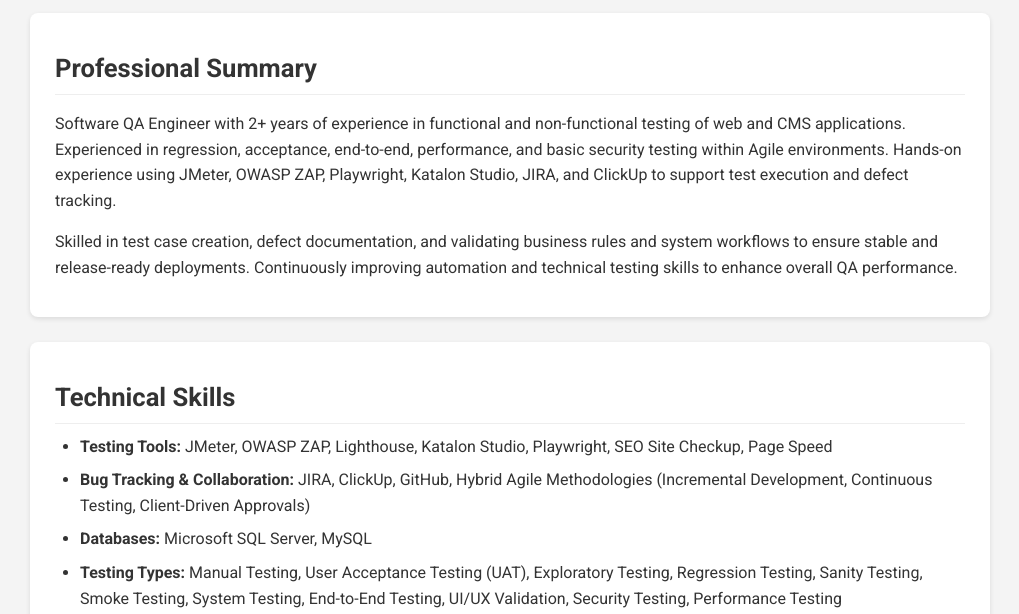
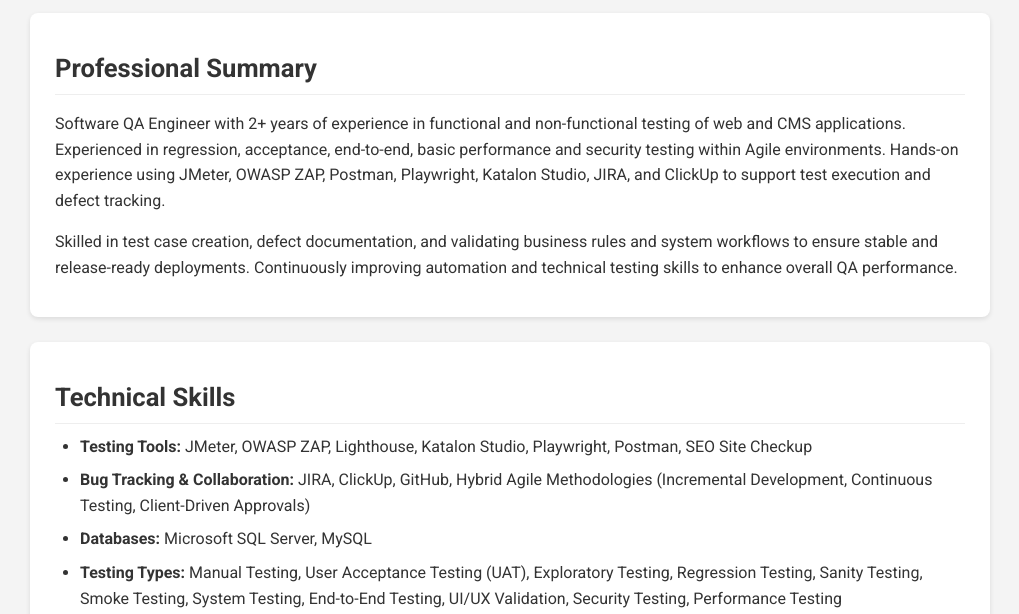
Before and after one commit to reuelabletia/Professional-Resume, a plain HTML site: page index.html in a window 1280 px wide. Shown: the part 186-800 px from the top of the page, without its empty margins (130-1149 px from the left). Drawn offline with Linux system fonts and the light colour scheme.

Commit message:
Added Postman

```diff
--- a/index.html
+++ b/index.html
@@ -45,8 +45,8 @@
 <section class="summary">
     <h2>Professional Summary</h2>
     <p>
-        Software QA Engineer with 2+ years of experience in functional and non-functional testing of web and CMS applications. Experienced in regression, acceptance, end-to-end, performance, and basic security testing within Agile environments.
-        Hands-on experience using JMeter, OWASP ZAP, Playwright, Katalon Studio, JIRA, and ClickUp to support test execution and defect tracking.
+        Software QA Engineer with 2+ years of experience in functional and non-functional testing of web and CMS applications. Experienced in regression, acceptance, end-to-end, basic performance and security testing within Agile environments.
+        Hands-on experience using JMeter, OWASP ZAP, Postman, Playwright, Katalon Studio, JIRA, and ClickUp to support test execution and defect tracking.
     </p>
     <p>
        Skilled in test case creation, defect documentation, and validating business rules and system workflows to ensure stable and release-ready deployments.
@@ -58,7 +58,7 @@
 <section class="skills">
     <h2>Technical Skills</h2>
     <ul>
-        <li><strong>Testing Tools:</strong> JMeter, OWASP ZAP, Lighthouse, Katalon Studio, Playwright, SEO Site Checkup, Page Speed</li>
+        <li><strong>Testing Tools:</strong> JMeter, OWASP ZAP, Lighthouse, Katalon Studio, Playwright, Postman, SEO Site Checkup</li>
         <li><strong>Bug Tracking & Collaboration:</strong> JIRA, ClickUp, GitHub, Hybrid Agile Methodologies (Incremental Development, Continuous Testing, Client-Driven Approvals)</li>
         <li><strong>Databases:</strong> Microsoft SQL Server, MySQL</li>
         <li><strong>Testing Types:</strong> Manual Testing, User Acceptance Testing (UAT), Exploratory Testing, Regression Testing, Sanity Testing, Smoke Testing, System Testing, End-to-End Testing, UI/UX Validation, Security Testing, Performance Testing</li>
```
